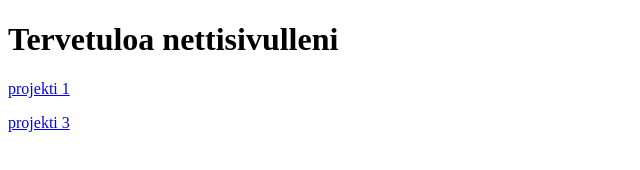
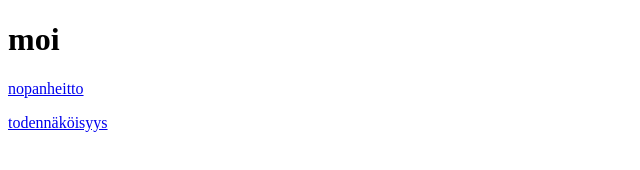
Before and after one commit to aidaelea/aidaelea.github.io, a plain HTML site: page index.html in a window 1280 px wide. Shown: the whole page, without its empty margins (0-640 px from the left). Drawn offline with Linux system fonts and the light colour scheme.

Commit message:
Update index.html

```diff
--- a/index.html
+++ b/index.html
@@ -1,11 +1,11 @@
 <!DOCTYPE html>
 <html lang="fi">
   <head>
-      <title>Aidan sivusto</title>
+      <title>aidan sivusto</title>
   </head>
   <body>
-    <h1>Tervetuloa nettisivulleni</h1>
-    <a href="projekti1.html">projekti 1</a>
-    <p><a href="todennakosyyslaskenta.html">projekti 3</a></p>
+    <h1>moi</h1>
+    <a href="projekti1.html">nopanheitto</a>
+    <p><a href="todennakosyyslaskenta.html">todennäköisyys</a></p>
   </body>
 </html>
```
